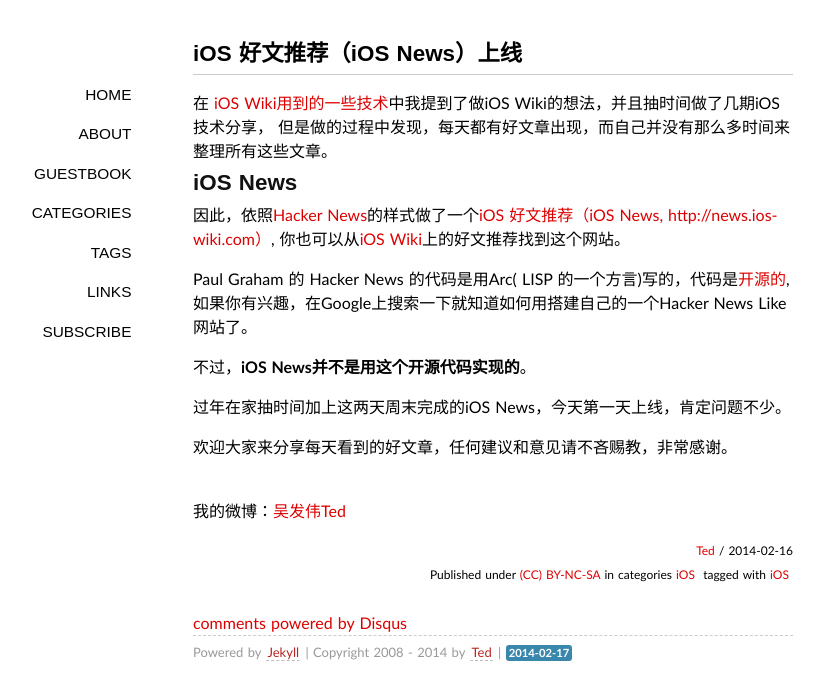
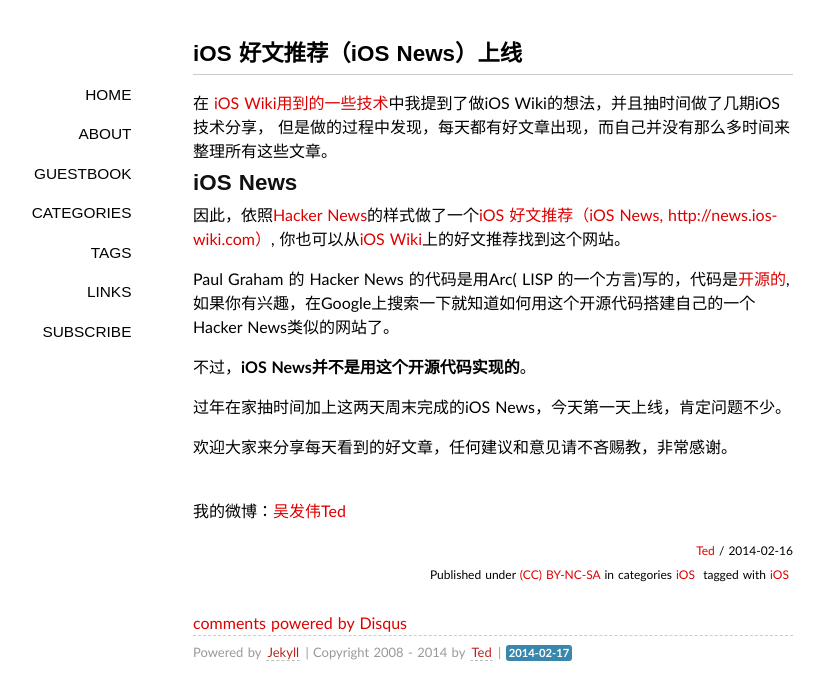
Before and after one commit to wufawei/wufawei.github.com, a Jekyll site: the page built from _posts/201402/2014-02-16-ios-news.md, in a window 1280 px wide. Shown: the top 700 px of the page, without its empty margins (147-971 px from the left). Built offline with Jekyll 4.4.1, drawn with Linux system fonts in a browser that asks for light colours; some web fonts are replaced; Markdown is read by kramdown in place of the engine named in the settings; comment, search, counter and statistics services are not loaded.

Commit message:
wording change

```diff
--- a/_posts/201402/2014-02-16-ios-news.md
+++ b/_posts/201402/2014-02-16-ios-news.md
@@ -18,7 +18,7 @@
 因此，依照[Hacker News][4]的样式做了一个[iOS 好文推荐（iOS News, http://news.ios-wiki.com）][2], 你也可以从[iOS Wiki][3]上的好文推荐找到这个网站。
 
 
-Paul Graham 的 Hacker News 的代码是用Arc( LISP 的一个方言)写的，代码是[开源的][5], 如果你有兴趣，在Google上搜索一下就知道如何用搭建自己的一个Hacker News Like网站了。
+Paul Graham 的 Hacker News 的代码是用Arc( LISP 的一个方言)写的，代码是[开源的][5], 如果你有兴趣，在Google上搜索一下就知道如何用这个开源代码搭建自己的一个Hacker News类似的网站了。
 
 不过，**iOS News并不是用这个开源代码实现的**。
 
```
